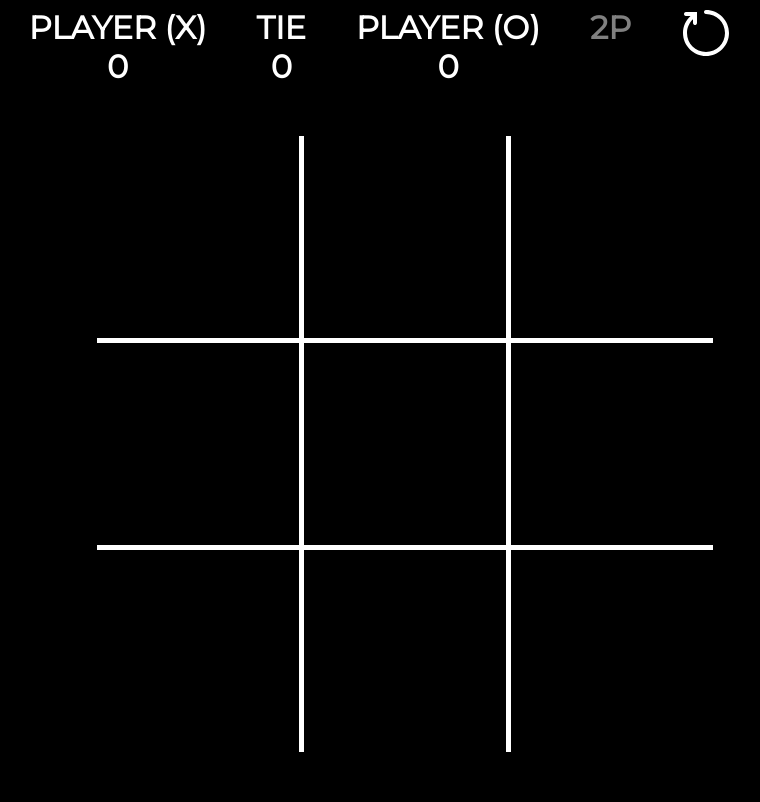
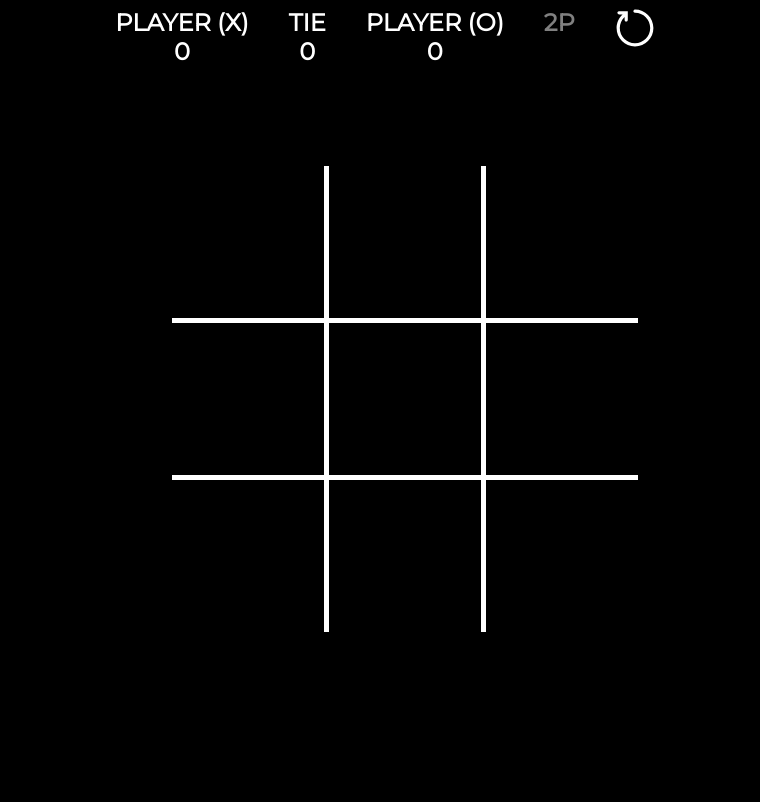
Before and after one commit to Mkona055/tictactoe, a PHP site: page / in a window 1280 px wide. Shown: the whole page, without its empty margins (235-995 px from the left). After the commit the page ends 632 px from the top, so only its background shows below. Run offline with PHP 8.4, Linux system fonts and the light colour scheme.

Commit message:
Add responsive

```diff
--- a/public/index.html
+++ b/public/index.html
@@ -27,8 +27,8 @@
       <div>
         <span id="gameMode">2P</span>
       </div>
-      <div id="restartButton">
-        <span><img src="assets/restart.svg"></span>
+      <div >
+        <span ><img id="restartButton" src="assets/restart.svg"></span>
       </div>
     </header>
     <table id="board">
--- a/public/style.css
+++ b/public/style.css
@@ -27,7 +27,7 @@ body {
   font-weight: bolder;
   font-size:100px;
   border-collapse: collapse;
-  margin: 50px auto;
+  margin: 50px auto 0;
 }
 
 .square {
@@ -42,20 +42,76 @@ body {
 .no-left-border {
   border-left: 0px;
 }
-
 .no-top-border {
   border-top: 0px;
-
 }
-
 .no-right-border {
   border-right: 0px;
-
 }
-
 .no-bottom-border {
   border-bottom: 0px;
 }
 #restartButton{
   cursor: pointer;
 }
+@media screen and (max-width: 1400px) {
+  .scores{
+    font-size: 1.5em;
+    justify-content:  center;
+    margin: auto;
+    display: flex;
+    font-weight: bolder;
+  }
+  #board {
+    font-weight: bolder;
+    font-size:100px;
+    border-collapse: collapse;
+    margin: 100px auto;
+  }
+  .scores div{
+    margin-right: 40px;
+  }
+  .square {
+    width: 150px;
+    height: 150px;
+    text-align: center;
+    vertical-align: middle;
+    cursor: pointer;
+  }
+  #restartButton{
+    width: 40px;
+    height: 40px;
+    cursor: pointer;
+  }
+}
+
+@media screen and (max-width: 600px) {
+  .scores{
+    font-size: 1.2em;
+    justify-content:  center;
+    margin: auto;
+    display: flex;
+    font-weight: bolder;
+  }
+  #board {
+    font-weight: bolder;
+    font-size: 100px;
+    border-collapse: collapse;
+    margin:  200px auto;
+  }
+  .scores div{
+    margin-right: 20px;
+  }
+  .square {
+    width: 100px;
+    height: 100px;
+    text-align: center;
+    vertical-align: middle;
+    cursor: pointer;
+  }
+  #restartButton{
+    width: 20px;
+    height: 20px;
+    cursor: pointer;
+  }
+}
```
